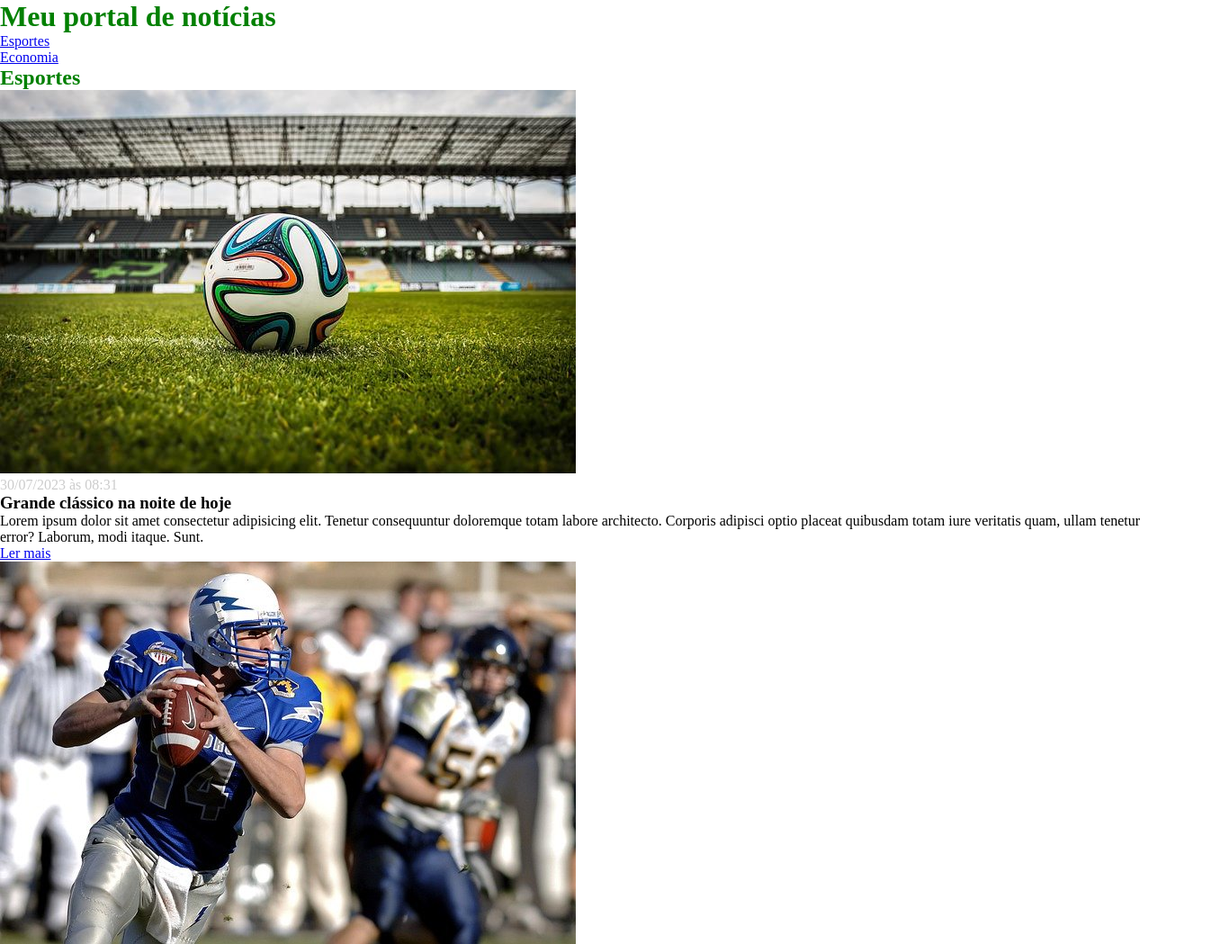
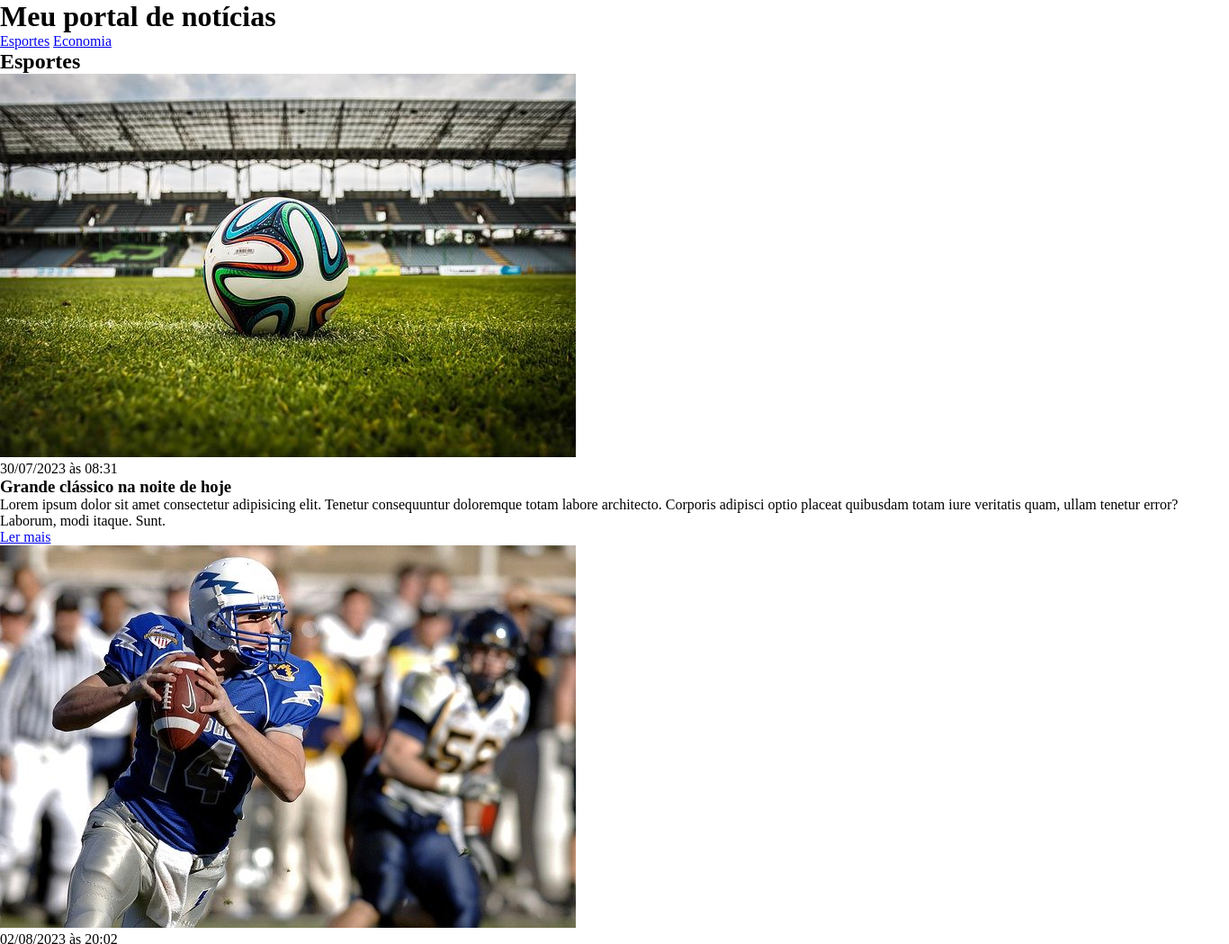
Before and after one commit to julicorlando/Atividades_EBAC, a plain HTML site: page index.html in a window 1280 px wide. Shown: the top 1049 px of the page at 90% size, 1366 px wide, since content can reach past the window. Drawn offline with Linux system fonts and the light colour scheme.

Commit message:
alteração css

```diff
--- a/main.css
+++ b/main.css
@@ -4,18 +4,11 @@
     padding: 0;
 }
 
-h1 {
-    color: green;
+header li {
+display: inline;
 }
 
-h2{
-color: green;
+.container {
+    width: 1366px;
+    margin:0 auto;
 }
-
-#economy h2{
-    color: gold;
-}
-
-.creation-date {
-    color: #ccc;
-}
```
